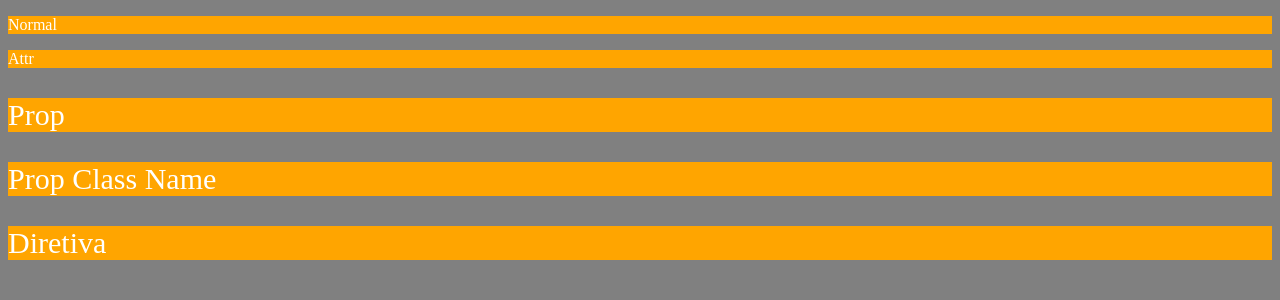
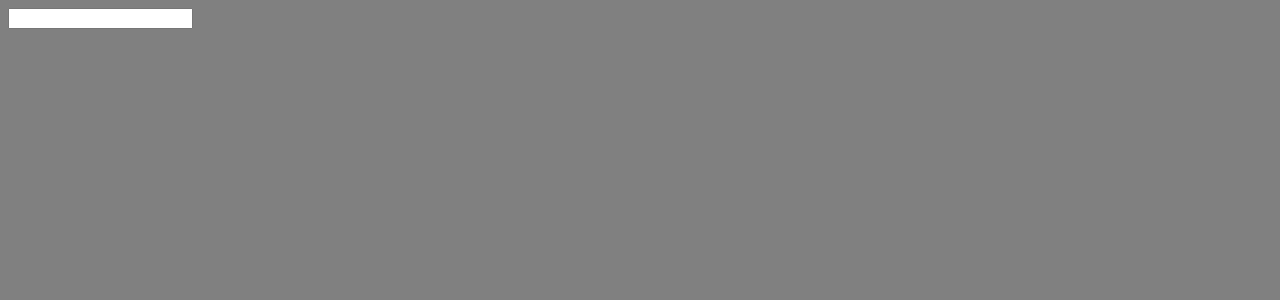
Before and after one commit to adrianomisina/projeto-directives-angular, an Angular app: page / in a window 1280 px wide. Shown: the top 300 px of the page. Built offline with nearby package versions, Linux system fonts and the light colour scheme.

Commit message:
Explorando os parâmetros do @HostListener

```diff
--- a/src/app/app.component.html
+++ b/src/app/app.component.html
@@ -23,7 +23,7 @@
 
 <p appStyle>Diretiva</p> -->
 
-<p class="meu-texto">Normal</p>
+<!-- <p class="meu-texto">Normal</p>
 
 <p [attr.class]="'meu-texto'">Attr</p>
 
@@ -34,4 +34,6 @@
   'meu-size': true
 }">Prop Class Name</p>
 
-<p appClass>Diretiva</p>
+<p appClass>Diretiva</p> -->
+
+<input type="text" appListener>
--- a/src/app/app.module.ts
+++ b/src/app/app.module.ts
@@ -9,6 +9,7 @@ import { HightlightDirective } from './directives/highlight.directive';
 import { DisabledDirective } from './directives/disabled.directive';
 import { StyleDirective } from './directives/style.directive';
 import { ClassDirecttive } from './directives/class.directive';
+import { ListenerDirective } from './directives/listener.directive';
 
 @NgModule({
   declarations: [
@@ -19,6 +20,7 @@ import { ClassDirecttive } from './directives/class.directive';
     DisabledDirective,
     StyleDirective,
     ClassDirecttive,
+    ListenerDirective
   ],
   imports: [
     BrowserModule,
--- /dev/null
+++ b/src/app/directives/listener.directive.ts
@@ -0,0 +1,20 @@
+import { Directive, HostListener } from "@angular/core";
+
+@Directive({
+  selector: '[appListener]',
+
+})
+
+export class ListenerDirective {
+  @HostListener('click') onClick() {
+    console.log('listener click')
+  }
+
+  @HostListener('keyup', ['$event', '"Meu Argumento"'])
+    onKeyUp(event: KeyboardEvent, param2: string) {
+    //  console.log('DGITOU!', event)
+    console.log(param2)
+    const fullText = (event.target as HTMLInputElement).value
+    console.log(fullText)
+   }
+}
```
